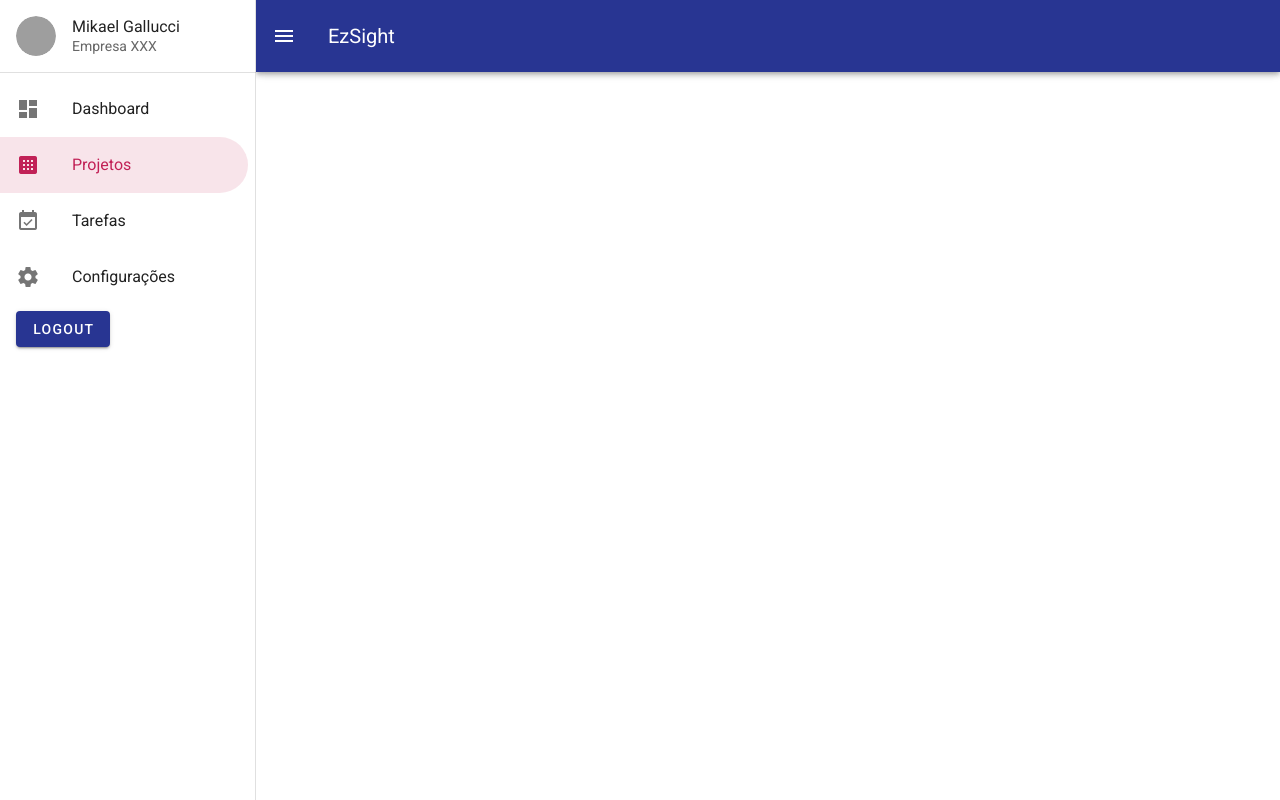
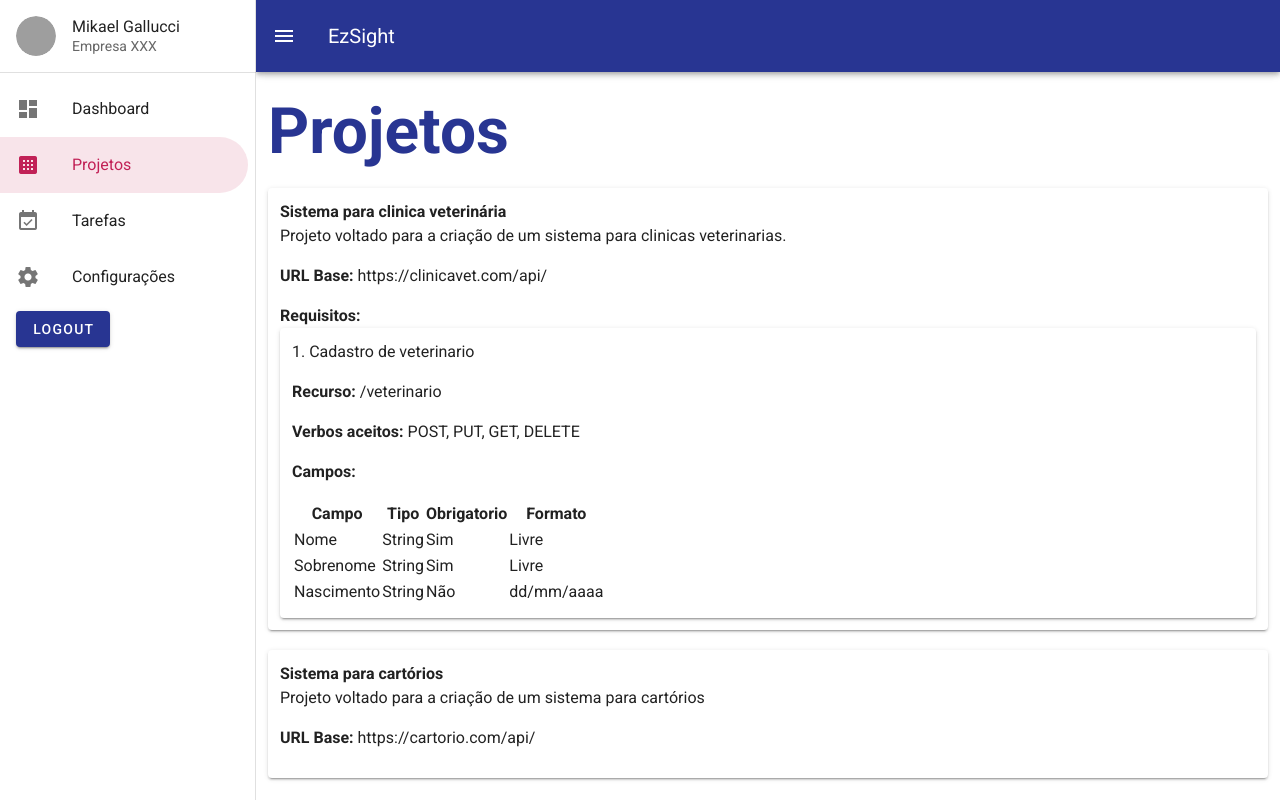
Before and after one commit to devionapp/devion-client, a Vue app: page /projetos in a window 1280 px wide. Built offline with nearby package versions, Linux system fonts and the light colour scheme; no server answers; sample sign-in values are in the browser's storage; grey boxes are pictures that could not be loaded.

Commit message:
Tela projetos

```diff
--- /dev/null
+++ b/src/modules/projects/routes.js
@@ -0,0 +1,12 @@
+const routes = [
+  {
+    path: "/projetos",
+    name: "projetos",
+    component: () =>
+      import(
+        /* webpackChunkName: "projetos" */ "@/modules/projects/views/Projects.vue"
+      )
+  }
+];
+
+export default routes;
--- /dev/null
+++ b/src/modules/projects/views/Projects.vue
@@ -0,0 +1,92 @@
+<template>
+  <section class="Projects">
+    <h1>Projetos</h1>
+
+    <v-card class="mt-2">
+      <v-container>
+        <h4>Sistema para clinica veterinária</h4>
+        <p>
+          Projeto voltado para a criação de um sistema para clinicas
+          veterinarias.
+        </p>
+        <p><strong>URL Base: </strong>https://clinicavet.com/api/</p>
+        <h4>Requisitos:</h4>
+        <v-card>
+          <v-container>
+            <p>
+              1. Cadastro de veterinario
+            </p>
+            <p>
+              <strong>
+                Recurso:
+              </strong>
+              /veterinario
+            </p>
+            <p>
+              <strong>
+                Verbos aceitos:
+              </strong>
+              POST, PUT, GET, DELETE
+            </p>
+            <p>
+              <strong>
+                Campos:
+              </strong>
+            </p>
+            <table>
+              <thead>
+                <th>Campo</th>
+                <th>Tipo</th>
+                <th>Obrigatorio</th>
+                <th>Formato</th>
+              </thead>
+              <tbody>
+                <tr>
+                  <td>Nome</td>
+                  <td>String</td>
+                  <td>Sim</td>
+                  <td>Livre</td>
+                </tr>
+                <tr>
+                  <td>Sobrenome</td>
+                  <td>String</td>
+                  <td>Sim</td>
+                  <td>Livre</td>
+                </tr>
+                <tr>
+                  <td>Nascimento</td>
+                  <td>String</td>
+                  <td>Não</td>
+                  <td>dd/mm/aaaa</td>
+                </tr>
+              </tbody>
+            </table>
+          </v-container>
+        </v-card>
+      </v-container>
+    </v-card>
+    <v-card class="mt-5">
+      <v-container>
+        <h4>Sistema para cartórios</h4>
+        <p>
+          Projeto voltado para a criação de um sistema para cartórios
+        </p>
+        <p><strong>URL Base: </strong>https://cartorio.com/api/</p>
+      </v-container>
+    </v-card>
+  </section>
+</template>
+
+<script>
+export default {
+  name: "Projects",
+  data() {
+    return {};
+  },
+  created() {},
+  methods: {},
+  computed: {}
+};
+</script>
+
+<style lang="scss" scoped></style>
--- a/src/modules/settings/routes.js
+++ b/src/modules/settings/routes.js
@@ -1,10 +1,10 @@
 const routes = [
   {
-    path: "/settings",
-    name: "settings",
+    path: "/configuracoes",
+    name: "configuracoes",
     component: () =>
       import(
-        /* webpackChunkName: "settings" */ "@/modules/settings/views/Settings.vue"
+        /* webpackChunkName: "configuracoes" */ "@/modules/settings/views/Settings.vue"
       )
   }
 ];
--- a/src/router/index.js
+++ b/src/router/index.js
@@ -1,6 +1,7 @@
 import Vue from "vue";
 import VueRouter from "vue-router";
 import navigationGuard from "./utils/navigationGuard";
+import modules from "./modules";
 Vue.use(VueRouter);
 
 const routes = [
@@ -34,14 +35,7 @@ const routes = [
         /* webpackChunkName: "dashboard" */ "@/modules/dashboard/Dashboard.vue"
       )
   },
-  {
-    path: "/configuracoes",
-    name: "configuracoes",
-    component: () =>
-      import(
-        /* webpackChunkName: "configuracoes" */ "@/modules/settings/views/Settings.vue"
-      )
-  }
+  ...modules
 ];
 
 const router = new VueRouter({
--- a/src/router/modules.js
+++ b/src/router/modules.js
@@ -1,3 +1,4 @@
 import settings from "@/modules/settings/routes";
+import projects from "@/modules/projects/routes";
 
-export default [...settings];
+export default [...settings, ...projects];
```
